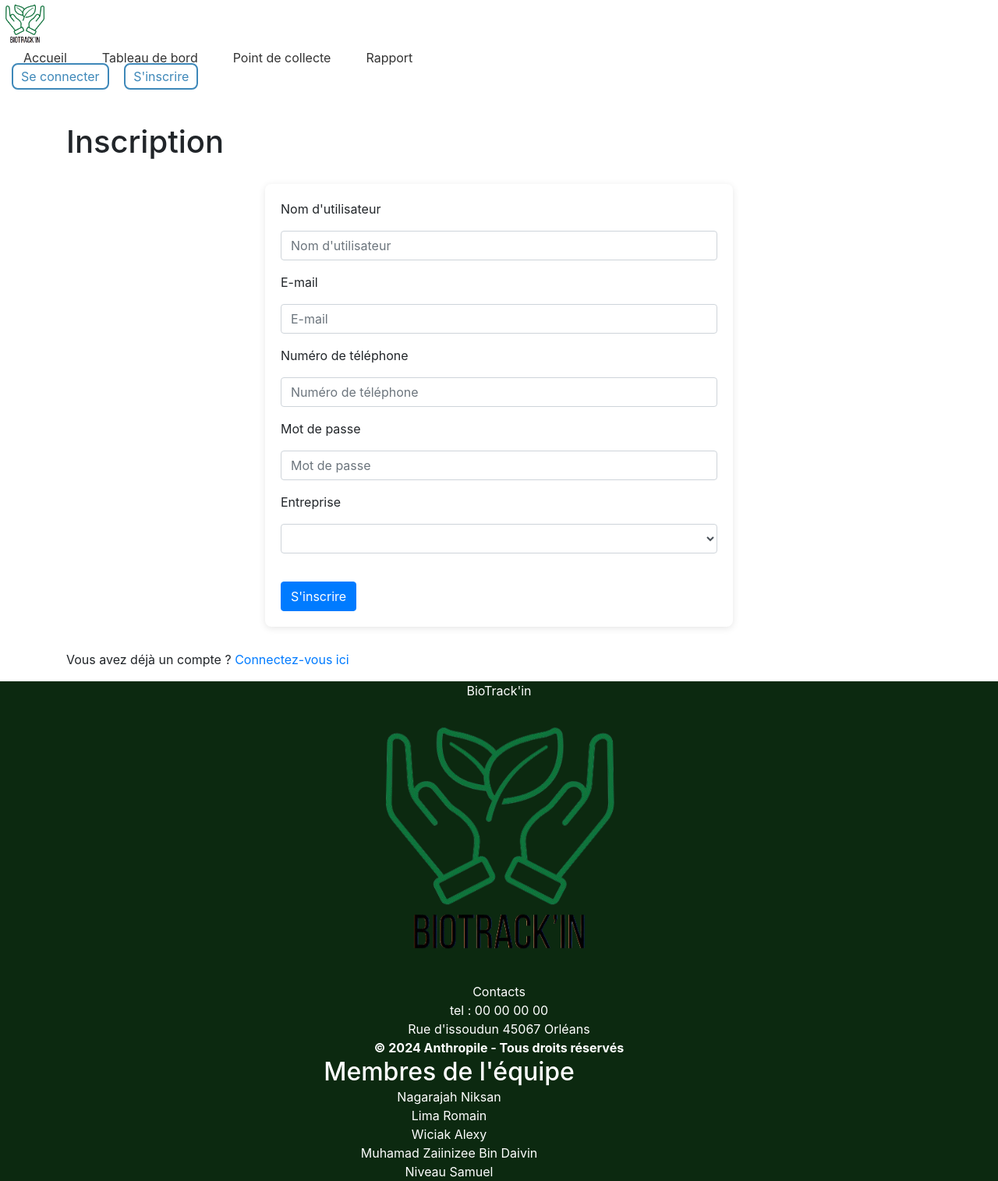
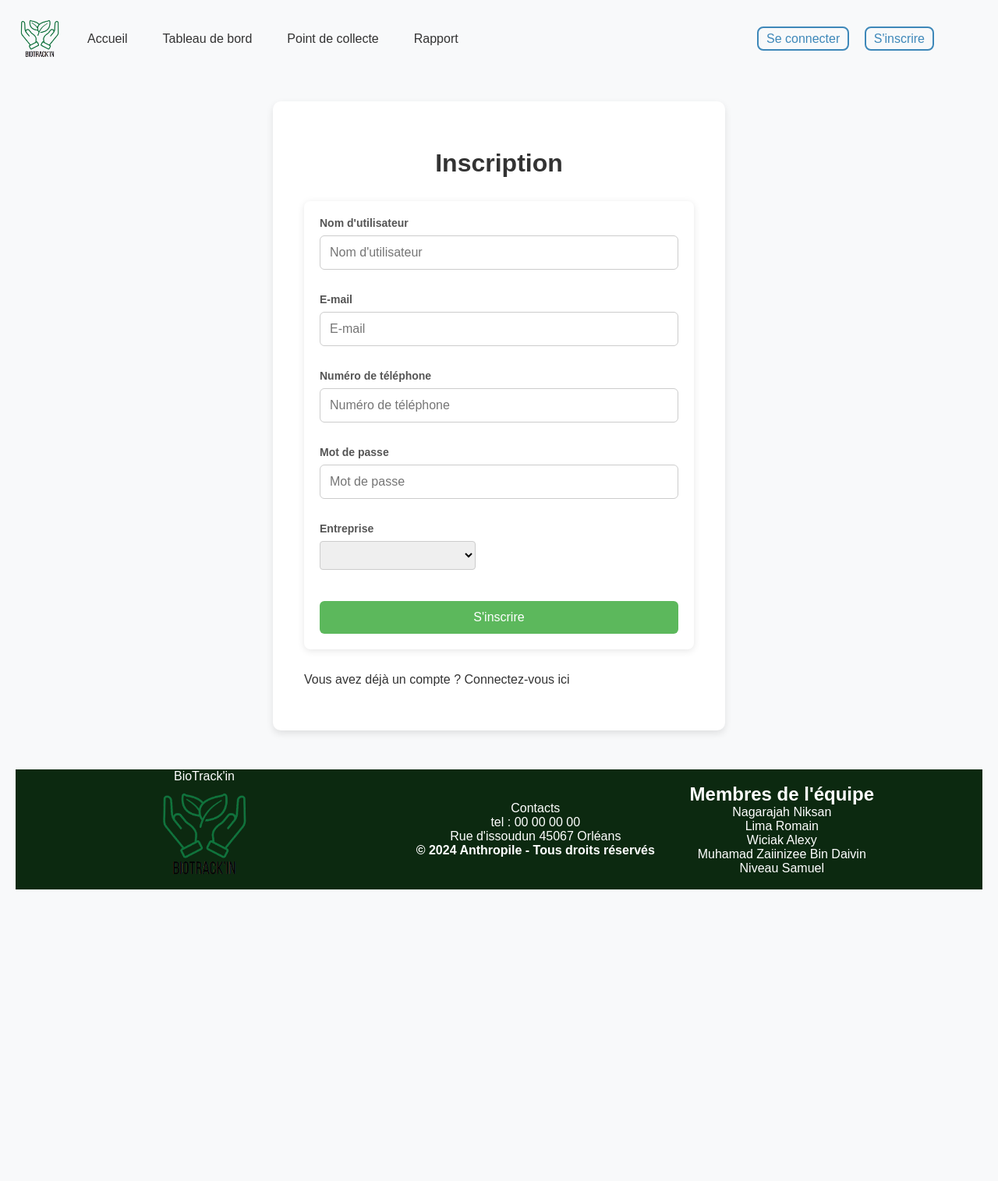
Before and after one commit to SNIVEAU/SAE-Projet-Anthropile, a Flask app: page /register in a window 1280 px wide. Shown: the whole page at 78% size. After the commit the page ends 1141 px from the top, so only its background shows below. Run offline with Flask 3, Linux system fonts and the light colour scheme; data that the repository does not hold is empty; some libraries are stand-ins or nearby versions.

Commit message:
CSS login register

```diff
--- a/app/static/register.css
+++ b/app/static/register.css
@@ -1,83 +1,103 @@
-/* Ensure the body and HTML elements take up the full height */
 html, body {
-    height: 100%; /* Ensures the body and HTML cover the full viewport height */
+    height: 100%;
     margin: 0;
     padding: 0;
     display: flex;
     flex-direction: column;
 }
 
-/* Global styles */
 body {
-    flex: 1; /* Make the main content stretch to fill available space */
+    flex: 1;
     font-family: Arial, sans-serif;
-    background-color: #f4f4f4;
+    background-color: #f8f9fa;
     padding: 20px;
 }
 
-/* Styles du conteneur principal */
+.container {
+    background-color: white;
+    padding: 40px;
+    max-width: 500px;
+    margin: 50px auto;
+    border-radius: 10px;
+    box-shadow: 0 4px 10px rgba(0, 0, 0, 0.1);
+}
+
 h1 {
     text-align: center;
     color: #333;
+    margin-bottom: 30px;
 }
 
-/* Styles du formulaire */
-form {
-    background-color: white;
-    border-radius: 8px;
-    box-shadow: 0 0 10px rgba(0, 0, 0, 0.1);
-    max-width: 400px;
-    margin: 0 auto;
-    padding: 20px;
+.form-group {
+    margin-bottom: 20px;
 }
 
-/* Styles des champs de formulaire */
 label {
     display: block;
-    margin-bottom: 5px;
+    margin-bottom: 8px;
+    font-size: 14px;
+    font-weight: bold;
     color: #555;
 }
 
 input[type="text"],
 input[type="email"],
 input[type="password"],
-select {
+input[type="tel"] {
     width: 100%;
-    padding: 10px;
-    margin-bottom: 15px;
+    padding: 12px;
+    margin-bottom: 10px;
     border: 1px solid #ccc;
-    border-radius: 4px;
+    border-radius: 6px;
+    font-size: 16px;
     box-sizing: border-box;
+    transition: border-color 0.3s;
 }
 
-/* Styles du bouton de soumission */
-button {
+input[type="text"]:focus,
+input[type="email"]:focus,
+input[type="password"]:focus,
+input[type="tel"]:focus {
+    border-color: #5cb85c;
+    outline: none;
+}
+
+.btn-primary {
     width: 100%;
-    padding: 10px;
+    padding: 12px;
     background-color: #5cb85c;
     color: white;
     border: none;
-    border-radius: 4px;
+    border-radius: 6px;
     font-size: 16px;
     cursor: pointer;
+    transition: background-color 0.3s ease;
 }
 
-button:hover {
+.btn-primary:hover {
     background-color: #4cae4c;
 }
 
-/* Styles pour les messages d'erreur */
-#Creer_compte {
-    text-align: center;
-    color: red;
+.alert {
+    margin-top: 10px;
+    font-size: 14px;
+    border-radius: 6px;
 }
 
-/* Footer styles - ensure it stays at the bottom */
-footer {
-    background-color: #0c2910; /* Footer background color */
-    color: white;
-    padding: 10px 20px; /* Footer padding */
-    width: 100%; /* Ensure footer spans full width */
-    text-align: center; /* Center content in the footer */
-    margin-top: auto; /* Pushes the footer to the bottom of the page */
+.alert-danger {
+    color: #a94442;
+    background-color: #f2dede;
+    border-color: #ebccd1;
+    padding: 10px;
 }
+
+@media (max-width: 600px) {
+    .container {
+        padding: 20px;
+        margin: 20px auto;
+    }
+
+    button {
+        font-size: 16px;
+    }
+}
--- a/app/templates/register.html
+++ b/app/templates/register.html
@@ -1,6 +1,6 @@
 {% extends "base.html" %}
 
-{% block title %}Insertion des déchets{% endblock %}
+{% block title %}Register{% endblock %}
 
 {% block content %}
 
@@ -10,7 +10,7 @@
     <meta charset="UTF-8">
     <meta name="viewport" content="width=device-width, initial-scale=1.0">
     <title>Inscription</title>
-    <link rel="stylesheet" href="https://stackpath.bootstrapcdn.com/bootstrap/4.5.2/css/bootstrap.min.css">
+    <link rel="stylesheet" href="static/register.css">
 </head>
 <body>
     <div class="container">
```
Also changed, not shown: app/static/login.css (+67 -34 lines), app/templates/login.html (+8 -1 lines).
